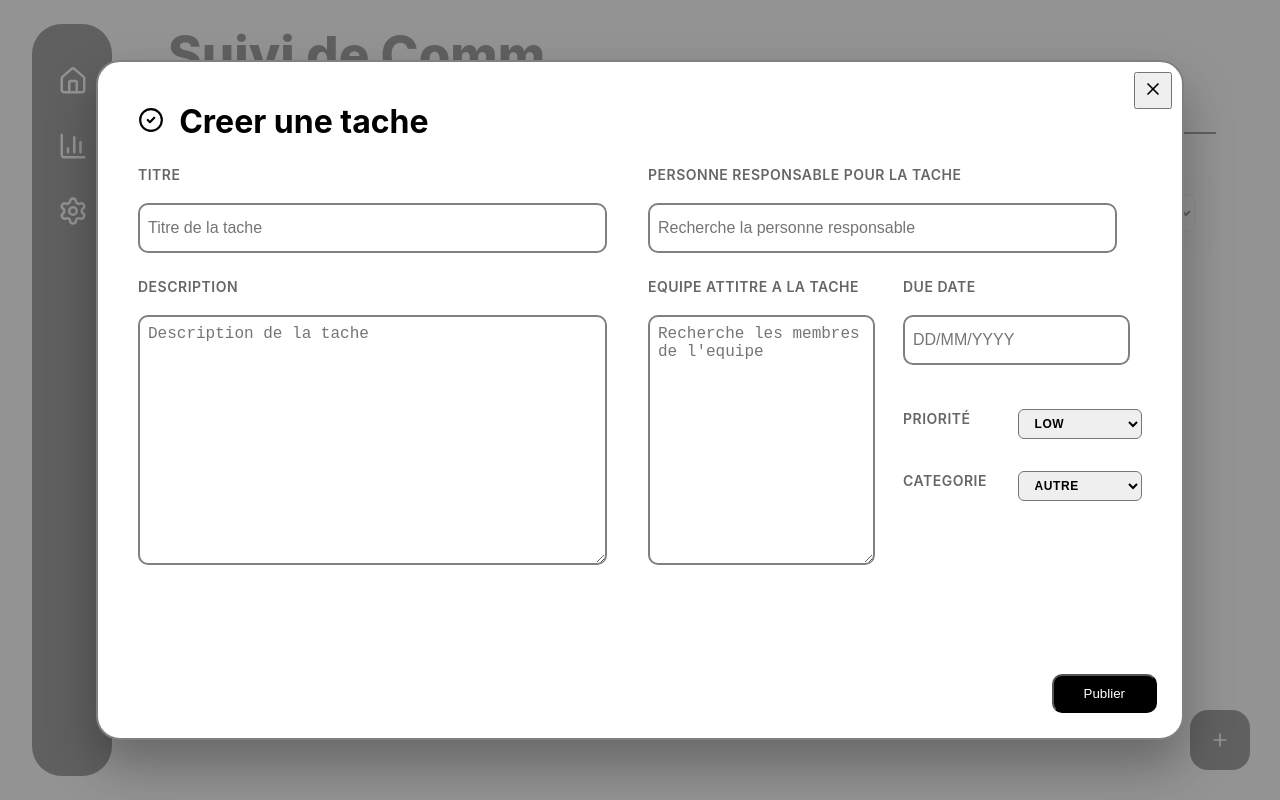
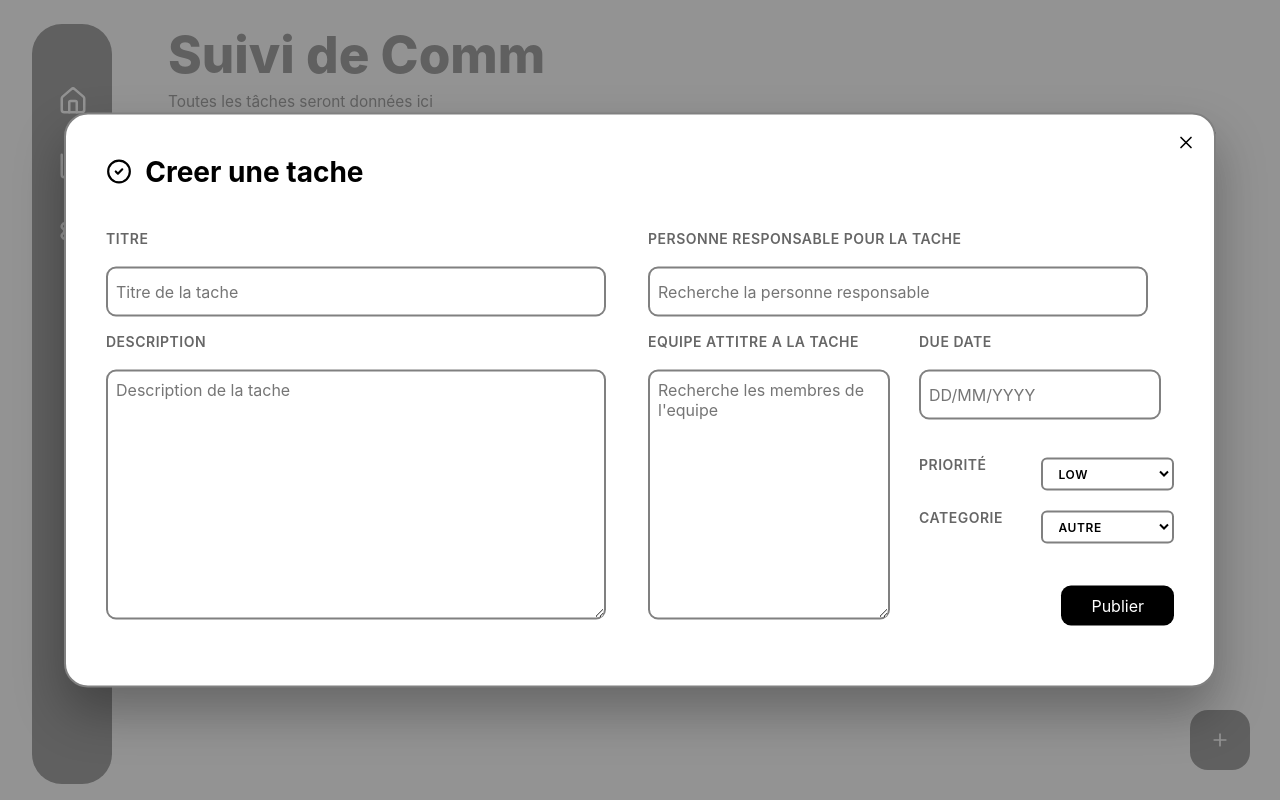
Before and after one commit to Omr-X/Team-Task-Manager, a React (Vite) app: page / in a window 1280 px wide. Both pictures are taken after a click on the button 1220 px from the left and 740 px from the top of the page. Built offline with nearby package versions, Linux system fonts and the light colour scheme.

Commit message:
fix the modal

```diff
--- a/src/Main Page/App.css
+++ b/src/Main Page/App.css
@@ -4,6 +4,7 @@
   background-color: white;
   overflow: hidden;
   padding: 1.5rem;
+  padding-bottom: 0rem;
   padding-left: 2rem;
   gap: 1rem;
 }
@@ -13,7 +14,8 @@
   min-width: 80px;
   background: black;
   border-radius: 30px;
-  padding-top: 2rem;
+  padding-bottom: 2rem;
+  margin-bottom: 1rem;
   display: flex;
   flex-direction: column;
   transition: all 0.3s ease;
@@ -66,7 +68,7 @@
   padding-right: 1.8rem;
   cursor: pointer;
   width: 100%;
-  transition: background 0.2s;
+  transition: background 0.5s;
 }
 
 .add-button-black-icon:hover {
@@ -125,7 +127,8 @@
 }
 
 .task-card:hover {
-  border-color: #666;
+  border-color: black;
+  transform: scale(1.02);
   box-shadow: 0 4px 12px rgba(0, 0, 0, 0.1);
 }
 
@@ -234,65 +237,181 @@
     right: 20px;
   }
 }
-
-.filter-sort-container {
+.filter-sort-bar {
   display: flex;
-  justify-content: space-between;
-  align-items: center;
-  gap: 20px;
-  margin-bottom: 30px;
-  padding: 20px;
-  background-color: #f9fafb;
-  border-radius: 12px;
-  flex-wrap: wrap;
+  gap: 12px;
+  margin-bottom: 24px;
 }
 
-.filter-section {
-  display: flex;
-  align-items: center;
-  gap: 12px;
-  flex-wrap: wrap;
+.filter-button-wrapper,
+.sort-button-wrapper {
+  position: relative;
 }
 
-.sort-section {
-  display: flex;
-  align-items: center;
-  gap: 12px;
-}
-
-.filter-section label,
-.sort-section label {
-  font-weight: 600;
+.filter-button,
+.sort-button {
+  padding: 10px 16px;
+  background-color: white;
+  border: 2px solid #e5e7eb;
+  border-radius: 10px;
   font-size: 14px;
+  font-weight: 500;
+  cursor: pointer;
+  transition: all 0.2s;
   color: #374151;
 }
 
-.filter-select,
-.sort-select {
-  padding: 8px 12px;
-  border: 2px solid #e5e7eb;
-  border-radius: 8px;
-  background-color: white;
-  font-size: 14px;
-  cursor: pointer;
-  transition: all 0.2s;
+.filter-button:hover,
+.sort-button:hover {
+  border-color: #2563eb;
+  background-color: #f9fafb;
 }
 
-.filter-select:hover,
-.sort-select:hover {
-  border-color: #2563eb;
+.filter-button-wrapper::before {
+  content: '';
+  position: absolute;
+  top: 100%;
+  left: 0;
+  right: 0;
+  height: 8px;
+  background: transparent;
 }
 
-.filter-select:focus,
-.sort-select:focus {
-  outline: none;
-  border-color: #2563eb;
-  box-shadow: 0 0 0 3px rgba(37, 99, 235, 0.1);
+.filter-sections {
+  display: none;
+  position: absolute;
+  top: calc(100% + 4px);
+  left: 0;
+  background-color: white;
+  border: 2px solid #e5e7eb;
+  border-radius: 10px;
+  box-shadow: 0 4px 12px rgba(0, 0, 0, 0.1);
+  z-index: 100;
+  min-width: 180px;
+  padding: 8px;
+}
+
+.filter-button-wrapper:hover .filter-sections {
+  display: block;
+}
+
+.filter-section-item {
+  position: relative;
+}
+
+.section-button {
+  display: block;
+  width: 100%;
+  padding: 10px 12px;
+  background: none;
+  border: none;
+  text-align: left;
+  cursor: pointer;
+  border-radius: 6px;
+  font-size: 14px;
+  font-weight: 500;
+  color: #374151;
+  transition: background 0.2s;
+}
+
+.section-button:hover {
+  background-color: #f3f4f6;
+}
+
+.section-choices {
+  display: none;
+  position: absolute;
+  top: -8px;
+  left: calc(100% + 8px);
+  background-color: white;
+  border: 2px solid #e5e7eb;
+  border-radius: 10px;
+  box-shadow: 0 4px 12px rgba(0, 0, 0, 0.1);
+  z-index: 101;
+  min-width: 160px;
+  padding: 8px;
+}
+
+.filter-section-item:hover .section-choices {
+  display: block;
+}
+
+.filter-section-item::before {
+  content: '';
+  position: absolute;
+  top: 0;
+  left: 100%;
+  width: 8px;
+  height: 100%;
+  background: transparent;
+}
+
+.section-choices button {
+  display: block;
+  width: 100%;
+  padding: 8px 12px;
+  background: none;
+  border: none;
+  text-align: left;
+  cursor: pointer;
+  border-radius: 6px;
+  font-size: 14px;
+  color: #374151;
+  transition: background 0.2s;
+}
+
+.section-choices button:hover {
+  background-color: #f3f4f6;
+}
+
+.sort-submenu {
+  display: none;
+  position: absolute;
+  top: calc(100% + 4px);
+  left: 0;
+  background-color: white;
+  border: 2px solid #e5e7eb;
+  border-radius: 10px;
+  box-shadow: 0 4px 12px rgba(0, 0, 0, 0.1);
+  z-index: 100;
+  min-width: 180px;
+  padding: 8px;
+}
+
+.sort-button-wrapper:hover .sort-submenu {
+  display: block;
+}
+
+.sort-button-wrapper::before {
+  content: '';
+  position: absolute;
+  top: 100%;
+  left: 0;
+  right: 0;
+  height: 8px;
+  background: transparent;
+}
+
+.sort-submenu button {
+  display: block;
+  width: 100%;
+  padding: 8px 12px;
+  background: none;
+  border: none;
+  text-align: left;
+  cursor: pointer;
+  border-radius: 6px;
+  font-size: 14px;
+  color: #374151;
+  transition: background 0.2s;
+}
+
+.sort-submenu button:hover {
+  background-color: #f3f4f6;
 }
 
 @media (max-width: 768px) {
-  .filter-sort-container {
+  .filter-sort-bar {
     flex-direction: column;
-    align-items: flex-start;
   }
 }
--- a/src/Main Page/App.tsx
+++ b/src/Main Page/App.tsx
@@ -1,5 +1,5 @@
 import React, { useState } from 'react';
-import { Plus, House, ChartColumn, Settings, Sun} from 'lucide-react';
+import { Plus, House, ChartColumn, Settings, Sun, ListFilter, Funnel} from 'lucide-react';
 import { TaskCard } from './TaskCard';
 import Modal from '../Modal/TaskModal';
 import type { Task } from '../types';
@@ -61,7 +61,8 @@ export default function TaskManager() {
       <div className="side-bar">
         <div className="top-bar-content">
           <div className='side-bar-content' style={{ margin: 'auto', width: '50%', padding: '10px' }}>
-            <button className='add-button-black-icon'><House size={30} /></button>
+            <br></br>
+            <button onClick={() => navigate('/')} className='add-button-black-icon'><House size={30} /></button>
             <button onClick={() => navigate('/DashBoard')} className='add-button-black-icon'><ChartColumn size={30} /></button>
             <button className='add-button-black-icon-setting'><Settings size={30} /></button>
           </div>
@@ -74,38 +75,56 @@ export default function TaskManager() {
           <p className="description-page">Toutes les tâches seront données ici</p>
         </div>
 
-        <div className="filter-sort-container">
-          <div className="filter-section">
-            <label>Filtrer par:</label>
-            <select className="filter-select">
-              <option value="">Toutes les catégories</option>
-              <option value="Finance">Finance</option>
-              <option value="Tech">Tech</option>
-              <option value="RH">RH</option>
-              <option value="Général">Général</option>
-            </select>
+        <div className="filter-sort-bar">
+  <div className="filter-button-wrapper">
+    <button className="filter-button">
+      <div className='row'>
+      <div><Funnel size = {13}/></div>
+      Trier par: Date d'échéance
+      </div>
+    </button>
+    <div className="filter-sections">
+      <div className="filter-section-item">
+        <button className="section-button">Catégorie</button>
+        <div className="section-choices">
+          <button>Finance</button>
+          <button>Tech</button>
+          <button>RH</button>
+          <button>Général</button>
+        </div>
+      </div>
+      <div className="filter-section-item">
+        <button className="section-button">Responsable</button>
+        <div className="section-choices">
+          <button>Responsable 1</button>
+          <button>Responsable 2</button>
+        </div>
+      </div>
+      <div className="filter-section-item">
+        <button className="section-button">Priorité</button>
+        <div className="section-choices">
+          <button>Haute</button>
+          <button>Moyenne</button>
+          <button>Basse</button>
+        </div>
+      </div>
+    </div>
+  </div>
 
-            <select className="filter-select">
-              <option value="">Tous les responsables</option>
-            </select>
-
-            <select className="filter-select">
-              <option value="">Toutes les priorités</option>
-              <option value="HIGH">Haute</option>
-              <option value="MEDIUM">Moyenne</option>
-              <option value="LOW">Basse</option>
-            </select>
-          </div>
-
-          <div className="sort-section">
-            <label>Trier par:</label>
-            <select className="sort-select">
-              <option value="dueDate">Date d'échéance</option>
-              <option value="priority">Priorité</option>
-              <option value="category">Catégorie</option>
-            </select>
-          </div>
-        </div>
+  <div className="sort-button-wrapper">
+    <button className="sort-button">
+      <div className='row'>
+      <div><ListFilter size = {13}/></div>
+      Trier par: Date d'échéance
+      </div>
+    </button>
+    <div className="sort-submenu">
+      <button>Date d'échéance</button>
+      <button>Priorité</button>
+      <button>Catégorie</button>
+    </div>
+  </div>
+</div>
 
         <div className="tasks-list">
           {tasks.map((task) => (
@@ -120,11 +139,9 @@ export default function TaskManager() {
           </div>
         )}
 
-
         <button className='plus-button' onClick={toggleModal}>
           <Plus size={20} />
         </button>
-
 
         <Modal
           isOpen={modalOpen}
--- a/src/Modal/TaskModal.css
+++ b/src/Modal/TaskModal.css
@@ -1,5 +1,9 @@
 body.active-modal {
   overflow-y: hidden;
+}
+
+* {
+  font-family: 'Inter', sans-serif;
 }
 
 .btn-modal {
@@ -22,94 +26,142 @@ body.active-modal {
 
 .overlay {
   background: rgba(120, 120, 120, 0.8);
+  z-index: 999;
 }
 
 .modal-content {
   background-color: white;
-    padding: 40px;
+  padding: clamp(20px, 4vw, 40px);
   border-radius: 24px;
   border: 2px solid gray;
   box-shadow: 0 25px 50px rgba(0, 0, 0, 0.3);
-    position: relative;
   position: fixed;
-    inset: 0px;
-    width: 12rem;
-    height: 5rem;
-    max-width: 100vw;
-    max-height: 100dvh;
-    margin: auto;
-    justify-content: center;
+  top: 50%;
+  left: 50%;
+  transform: translate(-50%, -50%);
+  width: 90vw;
+  max-width: 1400px;
+  max-height: 90vh;
+  overflow-y: auto;
+  overflow-x: hidden;
+  z-index: 1000;
+}
+
+/* Scrollbar styling for better UX */
+.modal-content::-webkit-scrollbar {
+  width: 8px;
+}
+
+.modal-content::-webkit-scrollbar-track {
+  background: #f1f1f1;
+  border-radius: 4px;
+}
+
+.modal-content::-webkit-scrollbar-thumb {
+  background: #888;
+  border-radius: 4px;
+}
+
+.modal-content::-webkit-scrollbar-thumb:hover {
+  background: #555;
+}
+
+.modal-content h1 {
+  display: flex;
   align-items: center;
-    width: 85vw;
-    height: 85vh;
-    max-width: 1400px;
-    overflow-y: auto;
+  margin-bottom: clamp(15px, 3vw, 25px);
+  font-size: clamp(1.25rem, 2.5vw, 1.75rem);
 }
 
 .close-modal {
   position: absolute;
   top: 10px;
   right: 10px;
-    padding: 5px 7px;
+  padding: 8px;
+  background: white;
+  border: none;
+  cursor: pointer;
+  display: flex;
+  align-items: center;
+  justify-content: center;
+  border-radius: 6px;
+  transition: background-color 0.2s;
+  z-index: 1001;
 }
 
-.done-modal{
-    position: absolute;
-    bottom: 25px;
-    right: 25px;
+.close-modal:hover {
+  background-color: rgba(0, 0, 0, 0.05);
+}
+
+.done-modal {
+  margin-left: auto;
+  margin-right: 0;
+  margin-top: clamp(30px, 5vh, 50px);
+  margin-bottom: 20px;
+  display: block;
   padding: 10px 30px;
   color: white;
   background-color: black;
+  border: none;
   border-radius: 10px;
+  cursor: pointer;
+  transition: transform 0.2s;
+  font-size: clamp(0.875rem, 1.5vw, 1rem);
 }
 
-.done-modal:hover{
+.done-modal:hover {
   transform: scale(1.05);
 }
 
-.input-text{
-   width: 95%; /* Set a fixed width */
-    height: 50px; /* Set a fixed height */
-    font-size: 16px; /* Adjust font size */
-    padding: 8px; /* Adjust padding */
+.input-text {
+  width: 95%;
+  height: 50px;
+  font-size: clamp(14px, 1.5vw, 16px);
+  padding: 8px;
   border-radius: 10px;
   border: 2px solid gray;
   margin-right: 5%;
-
+  box-sizing: border-box;
 }
 
-.description-text{
-    width: 95%; /* Set a fixed width */
-    height: 250px; /* Set a fixed height */
-    font-size: 16px; /* Adjust font size */
-    padding: 8px; /* Adjust padding */
+.description-text {
+  width: 95%;
+  height: 250px;
+  font-size: clamp(14px, 1.5vw, 16px);
+  padding: 8px;
   border-radius: 10px;
   border: 2px solid gray;
   text-align: left;
   vertical-align: top;
   display: flex;
   margin-right: 5%;
-    overflow-x:scroll;
+  overflow-y: auto;
+  box-sizing: border-box;
+  resize: vertical;
 }
 
-.find-team{
-    width: 95%; /* Set a fixed width */
-    height: 250px; /* Set a fixed height */
-    font-size: 16px; /* Adjust font size */
-    padding: 8px; /* Adjust padding */
+.find-team {
+  width: 95%;
+  height: 250px;
+  font-size: clamp(14px, 1.5vw, 16px);
+  padding: 8px;
   border-radius: 10px;
   border: 2px solid gray;
   text-align: left;
   vertical-align: top;
   display: flex;
   margin-right: 5%;
-    overflow-x:scroll;
+  overflow-y: auto;
+  box-sizing: border-box;
+  resize: vertical;
 }
 
-.subtitle{
-    color:black;
-    padding-top: 25px;
+.subtitle {
+  color: black;
+  padding-top: clamp(15px, 2vh, 25px);
   padding-bottom: 10px;
+  font-size: clamp(0.875rem, 1.5vw, 1rem);
+  margin: 0;
 }
 
 .row {
@@ -126,6 +178,7 @@ body.active-modal {
 .dropDown {
   padding: 6px 12px;
   border-radius: 6px;
+  border: 2px solid gray;
   font-size: 0.75rem;
   font-weight: 600;
   text-transform: uppercase;
@@ -135,4 +188,78 @@ body.active-modal {
   align-self: center;
   margin-top: 15px;
   height: 10%;
+  cursor: pointer;
+  background-color: white;
 }
+
+/* Responsive breakpoints */
+@media (max-width: 1024px) {
+  .modal-content {
+    width: 92vw;
+    max-height: 92vh;
+  }
+}
+
+@media (max-width: 768px) {
+  .modal-content {
+    width: 95vw;
+    max-height: 95vh;
+    padding: 20px;
+    border-radius: 16px;
+  }
+
+  .row {
+    flex-direction: column;
+    gap: 0;
+  }
+
+  .row > * {
+    flex: 1 1 auto;
+  }
+
+  .input-text,
+  .description-text,
+  .find-team {
+    width: 100%;
+    margin-right: 0;
+  }
+
+  .done-modal {
+    margin-left: 0;
+    width: 100%;
+  }
+}
+
+@media (max-width: 480px) {
+  .modal-content {
+    padding: 15px;
+    border-radius: 12px;
+  }
+
+  .modal-content h1 {
+    font-size: 1.125rem;
+  }
+
+  .input-text {
+    height: 45px;
+  }
+
+  .close-modal {
+    top: 8px;
+    right: 8px;
+    padding: 6px;
+  }
+}
+
+/* Landscape mode on mobile devices */
+@media (max-height: 600px) and (orientation: landscape) {
+  .modal-content {
+    max-height: 95vh;
+    padding: 15px;
+  }
+
+  .subtitle {
+    padding-top: 10px;
+    padding-bottom: 6px;
+  }
+}
--- a/src/Modal/TaskModal.tsx
+++ b/src/Modal/TaskModal.tsx
@@ -212,14 +212,14 @@ export default function Modal({ isOpen, onClose, tasks, setTasks, editingTask }:
                   value={valueCategory}
                   setValue={setCategory}
                 />
+                <button className="done-modal" onClick={handleSave} >
+                  Publier
+                </button>
               </div>
             </div>
           </div>
           <button className="close-modal" onClick={onClose}>
             <X size={20} />
-          </button>
-          <button className="done-modal" onClick={handleSave} >
-            Publier
           </button>
         </div>
       </div>
```
Also changed, not shown: src/TaskPage/TaskPage.tsx (+8 -10 lines). Lines whose indentation alone changed are shown as unchanged.
